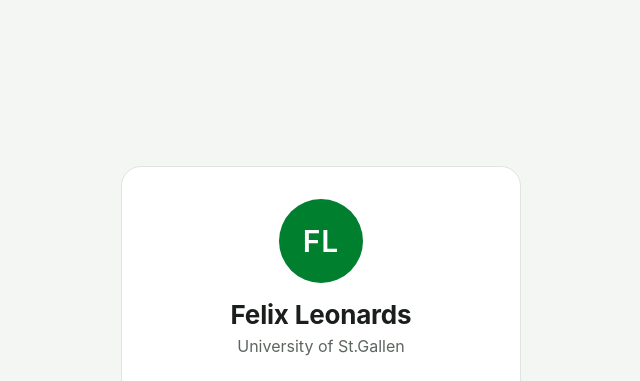
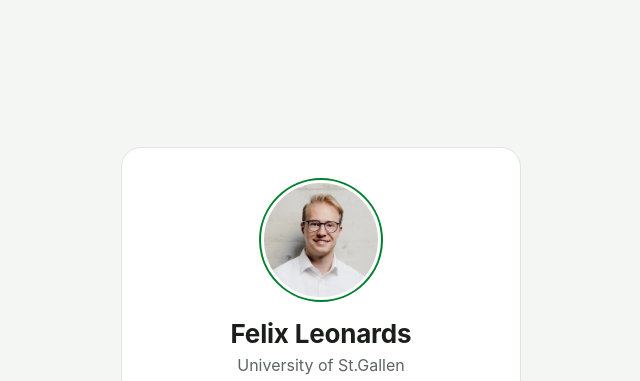
Before and after one commit to felixleonards/kontakt, a plain HTML site: page index.html in a window 1280 px wide. Shown: the top 381 px of the page, without its empty margins (319-959 px from the left). Drawn offline with Linux system fonts and the light colour scheme.

Commit message:
Foto auf der Seite und in der vCard
Co-Authored-By: Claude Opus 5.5 <noreply@anthropic.com>

```diff
--- a/index.html
+++ b/index.html
@@ -54,18 +54,15 @@
       text-align: center;
     }
     .avatar {
-      width: 84px;
-      height: 84px;
-      margin: 0 auto 16px;
+      display: block;
+      width: 120px;
+      height: 120px;
+      margin: 0 auto 18px;
       border-radius: 50%;
-      background: var(--accent);
-      color: var(--accent-text);
-      display: flex;
-      align-items: center;
-      justify-content: center;
-      font-size: 30px;
-      font-weight: 600;
-      letter-spacing: 1px;
+      object-fit: cover;
+      background: var(--secondary);
+      border: 3px solid var(--card);
+      box-shadow: 0 0 0 2px var(--accent);
     }
     h1 {
       margin: 0;
@@ -114,7 +111,7 @@
 </head>
 <body>
   <main class="card">
-    <div class="avatar" aria-hidden="true">FL</div>
+    <img class="avatar" src="foto.jpg" alt="Felix Leonards" width="120" height="120">
     <h1>Felix Leonards</h1>
     <p class="org" data-de="Universität St.Gallen" data-en="University of St.Gallen">Universität St.Gallen</p>
 
```
Also changed, not shown: foto.jpg (added), 1 other file.
